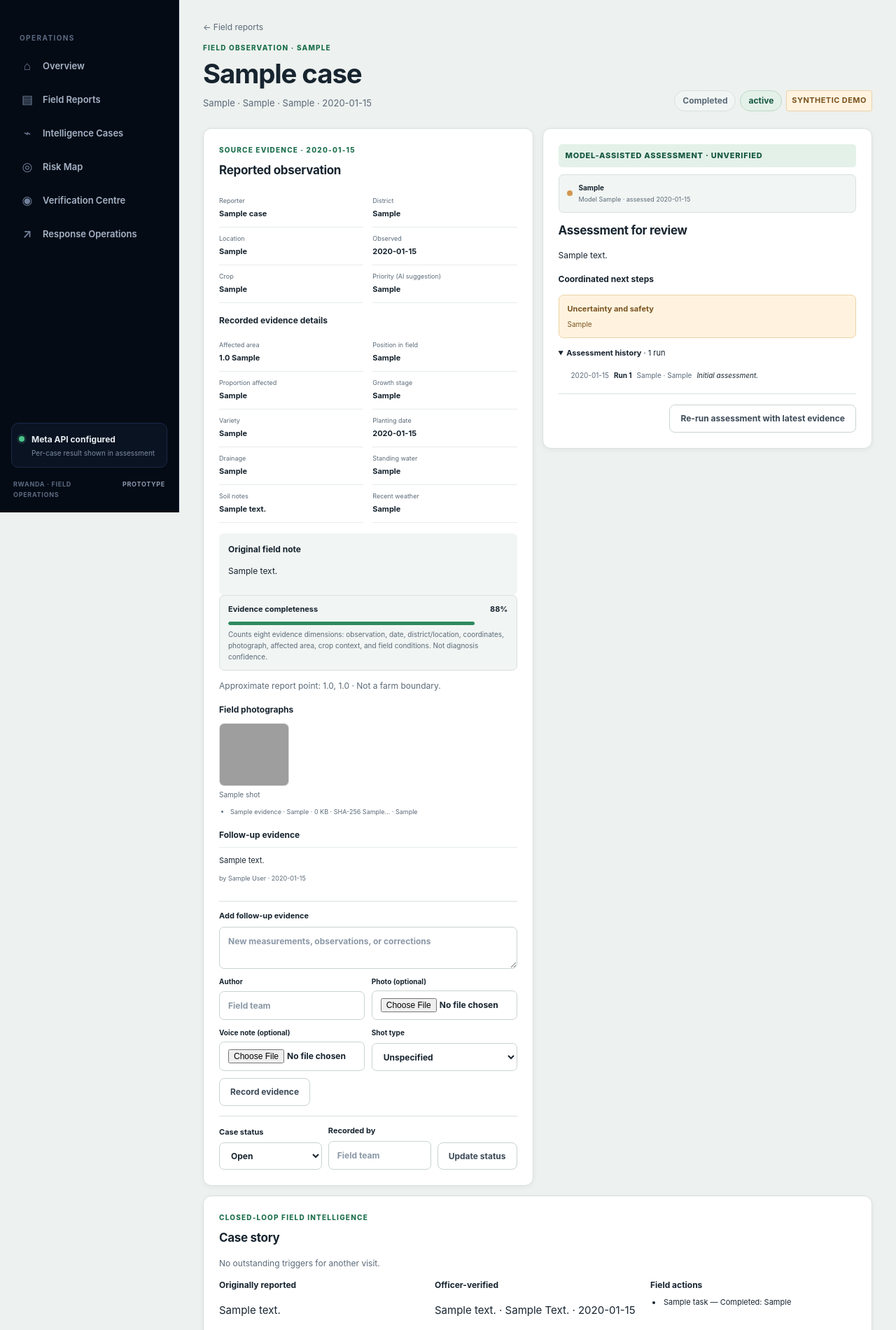
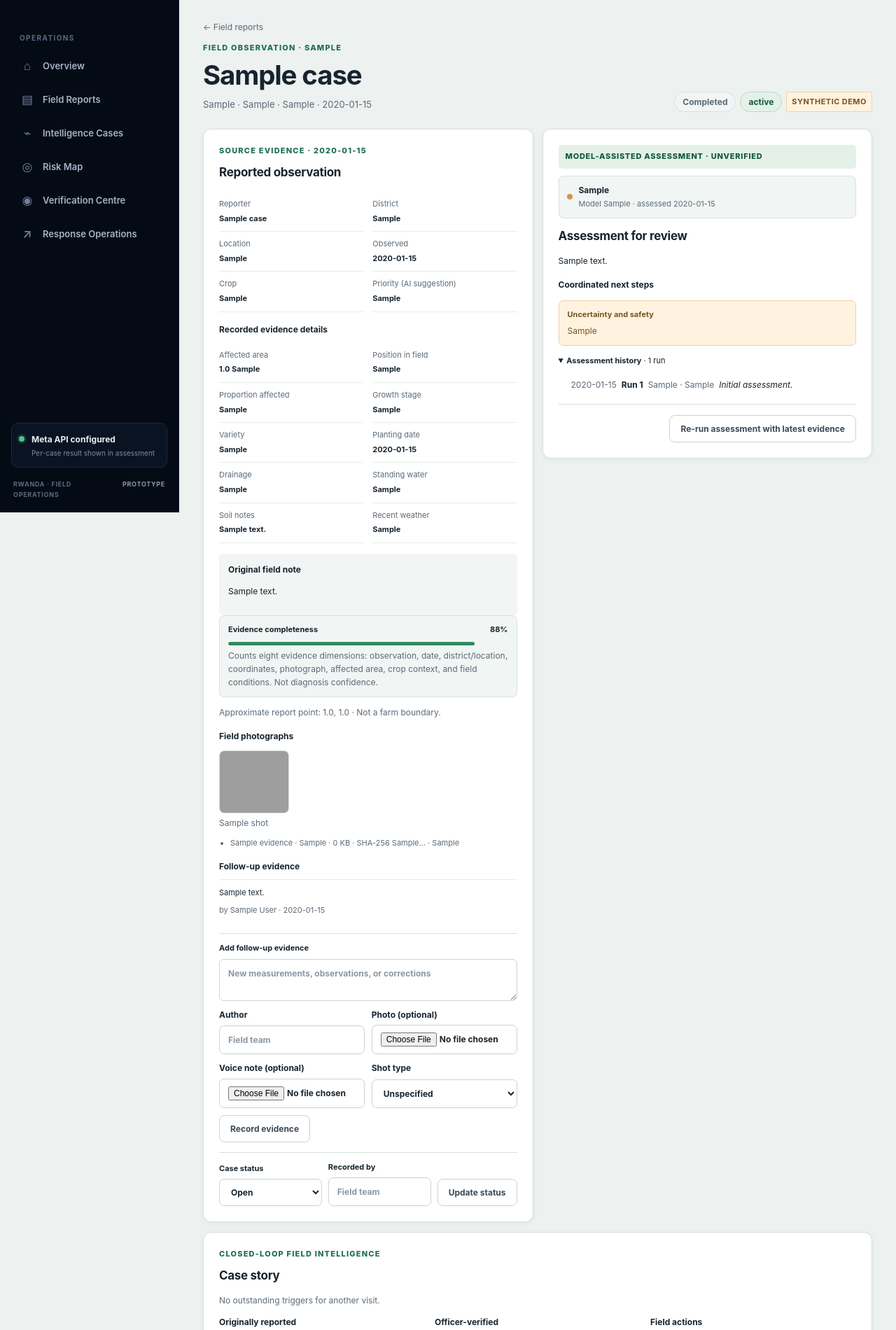
Before and after one commit to ephremdushime/farmops-ai, a Flask app: page /cases/1 in a window 1280 px wide, after a click that opens the changed part. Shown: the part 68-1968 px from the top of the page at 70% size. Run offline with Flask 3, Linux system fonts and the light colour scheme; tables that the repository leaves empty hold one stand-in row (values such as "Sample post"); grey boxes are pictures that could not be loaded.

Commit message:
Raise small type scale for readability

```diff
--- a/static/style.css
+++ b/static/style.css
@@ -170,7 +170,7 @@ a:focus-visible, button:focus-visible, input:focus-visible, select:focus-visible
 
 .page-heading { display: flex; align-items: flex-end; justify-content: space-between; gap: 24px; margin-bottom: 24px; }
 .page-heading h1, .hero h1 { margin: 0; color: var(--ink); font-size: clamp(28px, 3vw, 40px); font-weight: 700; letter-spacing: -1.1px; line-height: 1.12; }
-.eyebrow { margin: 0 0 8px; color: var(--link); font-size: 10px; font-weight: 760; letter-spacing: 1.2px; text-transform: uppercase; }
+.eyebrow { margin: 0 0 8px; color: var(--link); font-size: 11px; font-weight: 760; letter-spacing: 1.2px; text-transform: uppercase; }
 .lead { max-width: 760px; margin: 10px 0 0; color: var(--muted); font-size: 13px; line-height: 1.65; }
 .back { display: inline-block; margin-bottom: 12px; color: var(--muted); font-size: 12px; text-decoration: none; }
 .section-head { display: flex; align-items: flex-end; justify-content: space-between; gap: 16px; margin: 26px 0 13px; }
@@ -201,20 +201,20 @@ a:focus-visible, button:focus-visible, input:focus-visible, select:focus-visible
 .report-summary { display: grid; grid-template-columns: repeat(3,minmax(0,1fr)); gap: 10px; margin: -5px 0 13px; }
 .report-summary > div { display: flex; align-items: baseline; gap: 8px; padding: 12px 14px; border: 1px solid var(--line); border-radius: 8px; background: var(--panel); }
 .report-summary strong { color: var(--ink); font-size: 18px; font-weight: 680; font-variant-numeric: tabular-nums; }
-.report-summary span { color: var(--muted); font-size: 10px; }
+.report-summary span { color: var(--muted); font-size: 12px; }
 .panel-heading { margin-bottom: 10px; }
 .panel-heading .eyebrow { margin-bottom: 3px; }
 .panel-heading h2 { font-size: 14px; }
 .completeness-value { font-weight: 700; }
 .queue-count { display: grid; min-width: 90px; justify-items: center; padding: 8px 13px; border: 1px solid var(--line); border-radius: 9px; background: var(--panel-deep); }
 .queue-count strong { color: var(--ink); font-size: 21px; line-height: 1.1; font-variant-numeric: tabular-nums; }
-.queue-count small { color: var(--muted); font-size: 9px; }
+.queue-count small { color: var(--muted); font-size: 11px; }
 
 .stats { display: grid; grid-template-columns: repeat(auto-fit, minmax(160px, 1fr)); gap: 12px; }
 .stat { min-width: 0; padding: 17px; border: 1px solid var(--line); border-radius: 11px; background: var(--panel); box-shadow: var(--shadow-sm); }
 .stat span, .stat small { display: block; color: var(--muted); font-size: 11px; }
 .stat strong { display: block; margin: 8px 0 3px; color: var(--ink); font-size: 30px; font-weight: 700; letter-spacing: -1px; line-height: 1; font-variant-numeric: tabular-nums; }
-.stat small { font-size: 10px; }
+.stat small { font-size: 12px; }
 
 .hero { display: flex; align-items: flex-end; justify-content: space-between; gap: 24px; margin-bottom: 22px; }
 .hero h1 { max-width: 760px; }
@@ -237,7 +237,7 @@ a:focus-visible, button:focus-visible, input:focus-visible, select:focus-visible
 .insight-list a, .cluster-reports a { font-weight: 650; }
 .verified-list li { padding: 10px 0; border-top: 1px solid var(--line-soft); }
 .verified-list p { margin: 0 0 4px; font-size: 12px; }
-.verified-list small { color: var(--muted); font-size: 10px; }
+.verified-list small { color: var(--muted); font-size: 12px; }
 .demo-notice { margin-bottom: 16px; }
 .case-list { display: grid; gap: 9px; }
 .case-card { display: flex; align-items: center; gap: 12px; padding: 14px; border: 1px solid var(--line); border-radius: 9px; color: inherit; background: var(--panel); text-decoration: none; transition: border-color .15s; }
@@ -247,9 +247,9 @@ a:focus-visible, button:focus-visible, input:focus-visible, select:focus-visible
 .case-title-row { display: flex; align-items: center; flex-wrap: wrap; gap: 7px; }
 .case-title-row h3 { margin: 0; font-size: 12px; font-weight: 670; }
 .case-main p { overflow: hidden; margin: 4px 0; color: var(--muted); font-size: 11px; text-overflow: ellipsis; white-space: nowrap; }
-.case-main small { color: var(--muted-light); font-size: 10px; }
-.case-right { display: grid; gap: 4px; color: var(--link); font-size: 10px; font-weight: 650; text-align: right; }
-.urgency { color: var(--tag-amber-fg); font-size: 10px; }
+.case-main small { color: var(--muted-light); font-size: 12px; }
+.case-right { display: grid; gap: 4px; color: var(--link); font-size: 12px; font-weight: 650; text-align: right; }
+.urgency { color: var(--tag-amber-fg); font-size: 12px; }
 
 .form-card { padding: 26px; }
 .form-grid { display: grid; grid-template-columns: repeat(2, minmax(0, 1fr)); gap: 16px; }
@@ -260,7 +260,7 @@ input:focus, select:focus, textarea:focus { border-color: var(--input-focus); bo
 :root[data-theme="dark"] input:focus, :root[data-theme="dark"] select:focus, :root[data-theme="dark"] textarea:focus { box-shadow: 0 0 0 3px rgb(76 195 138 / 16%); }
 input::placeholder, textarea::placeholder { color: var(--input-placeholder); }
 textarea { resize: vertical; }
-label small { color: var(--muted); font-size: 10px; font-weight: 450; line-height: 1.55; }
+label small { color: var(--muted); font-size: 12px; font-weight: 450; line-height: 1.55; }
 .coordinate-fields { min-width: 0; padding: 14px; border: 1px solid var(--line); border-radius: 8px; }
 .coordinate-fields legend { padding: 0 5px; font-size: 11px; font-weight: 700; }
 .coordinate-grid { display: grid; grid-template-columns: 1fr 1fr; gap: 12px; margin-bottom: 7px; }
--- a/static/workflow.css
+++ b/static/workflow.css
@@ -172,11 +172,11 @@ a.stat:hover { border-color: var(--input-focus); }
 .detail-grid > .panel { min-width: 0; }
 .facts { display: grid; grid-template-columns: repeat(2, minmax(0,1fr)); gap: 0 13px; margin: 15px 0; }
 .facts div { min-width: 0; padding: 9px 0; border-bottom: 1px solid var(--line-soft); }
-.facts dt { margin-bottom: 3px; color: var(--muted); font-size: 9px; }
+.facts dt { margin-bottom: 3px; color: var(--muted); font-size: 11px; }
 .facts dd { overflow-wrap: anywhere; margin: 0; font-size: 11px; font-weight: 650; }
 .report-text { padding: 13px; border-radius: 6px; color: var(--ink); background: var(--panel-deep); font-size: 12px; white-space: pre-wrap; }
 .evidence-quality { padding: 11px 12px; border: 1px solid var(--line); border-radius: 7px; color: var(--ink); background: var(--panel-deep); font-size: 11px; }
-.evidence-quality p { margin: 4px 0 0; color: var(--muted); font-size: 10px; }
+.evidence-quality p { margin: 4px 0 0; color: var(--muted); font-size: 12px; }
 .detail-grid h3, .panel h3 { margin: 15px 0 7px; font-size: 12px; font-weight: 700; }
 .plan-panel > p:not(.eyebrow) { color: var(--ink); font-size: 12px; }
 .plan-panel > .eyebrow { overflow-wrap: anywhere; padding: 8px 10px; border-radius: 5px; color: var(--tag-green-fg); background: var(--tag-green-bg); font-size: 11px; letter-spacing: .75px; }
@@ -185,7 +185,7 @@ a.stat:hover { border-color: var(--input-focus); }
 .steps { padding-left: 18px; margin: 12px 0; }
 .steps li { padding: 0 0 7px 2px; color: var(--ink); font-size: 11px; }
 .uncertainty { padding: 11px 12px; margin-top: 13px; border: 1px solid var(--tag-amber-border); border-radius: 7px; color: var(--tag-amber-fg); background: var(--tag-amber-bg); font-size: 11px; }
-.uncertainty p { margin: 4px 0 0; font-size: 10px; }
+.uncertainty p { margin: 4px 0 0; font-size: 12px; }
 .status-form { display: flex; align-items: flex-end; gap: 9px; padding-top: 12px; margin-top: 14px; border-top: 1px solid var(--line); }
 .status-form label { flex: 1; }
 .related-panel h2 { margin-bottom: 8px; }
@@ -200,43 +200,43 @@ a.stat:hover { border-color: var(--input-focus); }
 .review-history h3, .panel h3 { font-size: 12px; }
 .review-entry { padding: 12px 0; border-top: 1px solid var(--line-soft); }
 .review-entry-head { display: flex; align-items: center; flex-wrap: wrap; gap: 8px; font-size: 11px; }
-.review-entry-head time { margin-left: auto; color: var(--muted); font-size: 10px; }
+.review-entry-head time { margin-left: auto; color: var(--muted); font-size: 12px; }
 .review-entry > p { margin: 7px 0; font-size: 11px; }
-.review-entry details { color: var(--muted); font-size: 10px; }
+.review-entry details { color: var(--muted); font-size: 12px; }
 .review-entry summary, .audit-panel summary { cursor: pointer; }
 .audit-panel { padding: 15px 18px; }
 .audit-list { display: grid; gap: 8px; padding-left: 18px; }
-.audit-list li { display: flex; flex-wrap: wrap; gap: 7px; font-size: 10px; }
+.audit-list li { display: flex; flex-wrap: wrap; gap: 7px; font-size: 12px; }
 .audit-list time, .audit-list span { color: var(--muted); }
 .tasks-panel { margin-top: 14px; }
 .task-list { display: grid; }
 .task-row { display: flex; align-items: center; gap: 10px; padding: 12px 0; border-top: 1px solid var(--line-soft); }
-.task-check { display: grid; width: 22px; height: 22px; flex: 0 0 22px; place-items: center; border: 1px solid var(--btn-s-border); border-radius: 50%; color: var(--muted); font-size: 10px; }
+.task-check { display: grid; width: 22px; height: 22px; flex: 0 0 22px; place-items: center; border: 1px solid var(--btn-s-border); border-radius: 50%; color: var(--muted); font-size: 12px; }
 .task-check.done { color: var(--btn-p-fg); border-color: var(--btn-p-bg); background: var(--btn-p-bg); }
 .task-text { min-width: 0; flex: 1; font-size: 11px; }
 .task-text.completed { color: var(--muted-light); text-decoration: line-through; }
-.task-text small, .task-outcome { color: var(--muted); font-size: 10px; text-decoration: none; }
+.task-text small, .task-outcome { color: var(--muted); font-size: 12px; text-decoration: none; }
 .task-action-form { display: grid; grid-template-columns: minmax(150px,1fr) auto; align-items: end; gap: 8px; }
-.task-action-form label, .add-task-form label { display: grid; gap: 5px; color: var(--ink); font-size: 10px; font-weight: 650; }
-.task-action-form textarea { padding: 7px; font-size: 10px; }
+.task-action-form label, .add-task-form label { display: grid; gap: 5px; color: var(--ink); font-size: 12px; font-weight: 650; }
+.task-action-form textarea { padding: 7px; font-size: 12px; }
 .add-task-form { display: grid; grid-template-columns: minmax(180px,2fr) minmax(145px,1fr) auto; align-items: end; gap: 10px; padding-top: 14px; margin-top: 12px; border-top: 1px solid var(--line); }
 .evidence-grid { display: grid; grid-template-columns: repeat(auto-fill,minmax(100px,1fr)); gap: 8px; margin: 10px 0; }
-.evidence-grid a { display: grid; gap: 4px; color: var(--muted); font-size: 10px; text-decoration: none; }
+.evidence-grid a { display: grid; gap: 4px; color: var(--muted); font-size: 12px; text-decoration: none; }
 .evidence-grid img { width: 100%; height: 90px; object-fit: cover; border: 1px solid var(--line); border-radius: 7px; }
-.evidence-meta { padding-left: 16px; color: var(--muted); font-size: 9px; }
+.evidence-meta { padding-left: 16px; color: var(--muted); font-size: 11px; }
 .voice-list { display: grid; gap: 10px; margin: 10px 0; }
 .voice-note { margin: 0; display: grid; gap: 4px; padding: 8px; border: 1px solid var(--line); border-radius: 7px; }
 .voice-note audio { width: 100%; }
-.voice-note figcaption { color: var(--muted); font-size: 10px; }
+.voice-note figcaption { color: var(--muted); font-size: 12px; }
 .loop-grid { display: grid; gap: 14px; grid-template-columns: repeat(auto-fit,minmax(220px,1fr)); margin-top: 10px; }
 .loop-grid h3 { font-size: 12px; margin: 0 0 6px; }
 .visit-banner ul { margin: 6px 0 0; padding-left: 18px; }
 .brief-stats { display: grid; grid-template-columns: repeat(auto-fit,minmax(120px,1fr)); gap: 8px; margin: 10px 0; }
 .brief-stats > div { display: grid; gap: 2px; padding: 10px 12px; border: 1px solid var(--line); border-radius: 8px; }
 .brief-stats strong { font-size: 22px; }
-.brief-stats span { color: var(--muted); font-size: 10px; }
+.brief-stats span { color: var(--muted); font-size: 12px; }
 .brief-cols { display: grid; grid-template-columns: repeat(auto-fit,minmax(220px,1fr)); gap: 14px; }
-.graph-legend { display: flex; flex-wrap: wrap; gap: 6px 14px; margin-bottom: 10px; color: var(--muted); font-size: 10px; }
+.graph-legend { display: flex; flex-wrap: wrap; gap: 6px 14px; margin-bottom: 10px; color: var(--muted); font-size: 12px; }
 .graph-legend .legend-swatch { display: inline-block; width: 22px; height: 0; margin-right: 5px; border-top: 3px solid var(--line); vertical-align: middle; }
 .legend-swatch.edge-rule { border-color: #4a7fc4; }
 .legend-swatch.edge-ai { border-color: #b98a2f; border-top-style: dashed; }
@@ -272,26 +272,26 @@ a.stat:hover { border-color: var(--input-focus); }
 .source-indicator.source-synthetic { background: var(--chart-urgent); }
 .source-indicator.source-demo { background: var(--muted-light); }
 .assessment-provenance strong, .assessment-provenance small { display: block; }
-.assessment-provenance strong { color: var(--ink); font-size: 10px; }
-.assessment-provenance small { margin-top: 2px; color: var(--muted); font-size: 9px; }
+.assessment-provenance strong { color: var(--ink); font-size: 12px; }
+.assessment-provenance small { margin-top: 2px; color: var(--muted); font-size: 11px; }
 .assessment-section { padding: 0 10px; margin: 9px 0; border-left: 2px solid var(--line); }
-.assessment-section h3 { margin: 0 0 6px; color: var(--muted); font-size: 10px; }
+.assessment-section h3 { margin: 0 0 6px; color: var(--muted); font-size: 12px; }
 .assessment-section .assessment-list { margin: 0; }
 .reported-section { border-color: var(--chart-bar); }
 .hypothesis-section { border-color: var(--chart-urgent); }
 .missing-section { border-color: var(--accent-red); }
 .verification-evidence { display: grid; width: 100%; gap: 8px; padding: 10px; margin: 4px 0 10px; border: 1px solid var(--line); border-radius: 7px; background: var(--panel-deep); }
 .verification-evidence > div + div { padding-top: 7px; border-top: 1px solid var(--line); }
-.verification-evidence strong { color: var(--muted); font-size: 9px; letter-spacing: .3px; text-transform: uppercase; }
-.verification-evidence p { margin: 3px 0 0; color: var(--ink); font-size: 10px; }
+.verification-evidence strong { color: var(--muted); font-size: 11px; letter-spacing: .3px; text-transform: uppercase; }
+.verification-evidence p { margin: 3px 0 0; color: var(--ink); font-size: 12px; }
 .evidence-notes { padding: 0; margin: 8px 0 4px; list-style: none; }
 .evidence-notes li { padding: 10px 0; border-top: 1px solid var(--line-soft); }
 .evidence-notes p { margin: 0 0 3px; font-size: 11px; }
-.evidence-notes small { color: var(--muted); font-size: 9px; }
+.evidence-notes small { color: var(--muted); font-size: 11px; }
 .followup-form { display: grid; gap: 10px; padding-top: 12px; margin-top: 12px; border-top: 1px solid var(--line); }
 .followup-form > label { display: grid; gap: 6px; font-size: 11px; font-weight: 680; }
 .followup-row { display: grid; grid-template-columns: repeat(auto-fit,minmax(150px,1fr)); gap: 10px; }
-.followup-row label { display: grid; gap: 5px; font-size: 10px; font-weight: 650; }
+.followup-row label { display: grid; gap: 5px; font-size: 12px; font-weight: 650; }
 .followup-form button { justify-self: start; }
 .runs-history { margin-top: 13px; }
 .runs-history summary { cursor: pointer; font-size: 11px; }
```
Also changed, not shown: other parts of static/workflow.css (+23 -23 lines).
